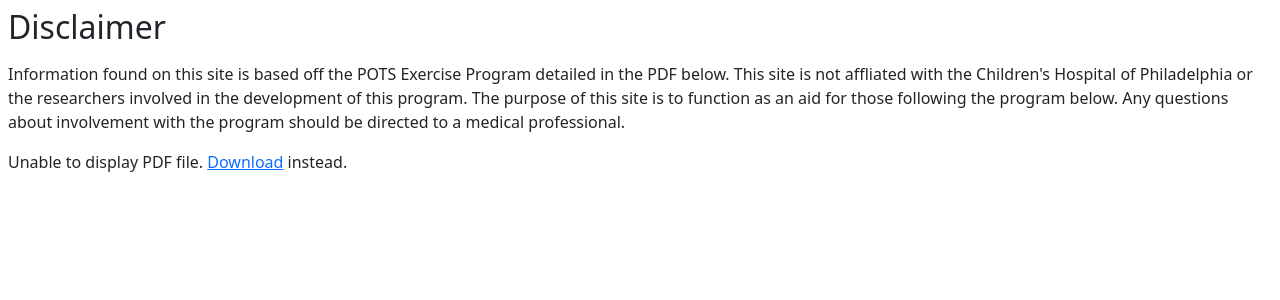
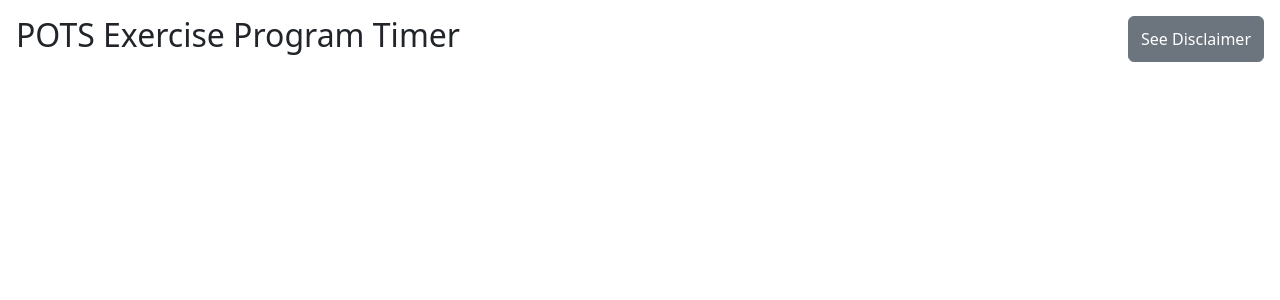
Before and after one commit to schepisii2/chop, a Vue app: page / in a window 1280 px wide. Shown: the top 300 px of the page. Built offline with nearby package versions, Linux system fonts and the light colour scheme.

Commit message:
Conditionally render disclaimer

```diff
--- a/src/components/disclaimer-information.vue
+++ b/src/components/disclaimer-information.vue
@@ -1,11 +1,13 @@
 <template>
-    <div class="m-2">
-    <h2>Disclaimer</h2>
-    <div class="my-3" data-test-id="disclaimer-message">
+  <div class="card" >
+    <div class="card-body">
+      <h5 class="card-title">Disclaimer</h5>
+      <p class="card-text" data-test-id="disclaimer-message">
         Information found on this site is based off the POTS Exercise Program detailed in the PDF below. This site is not affliated with the Children's Hospital of Philadelphia or the researchers involved in the development of this program. The purpose of this site is to function as an aid for those following the program below. Any questions about involvement with the program should be directed to a medical professional.
-    </div>
+      </p>
       <object data-test-id="chop-pdf" data="https://www.dysautonomiainternational.org/pdf/CHOP_Modified_Dallas_POTS_Exercise_Program.pdf" type="application/pdf" width="100%" height="500px">
         <p>Unable to display PDF file. <a href="https://www.dysautonomiainternational.org/pdf/CHOP_Modified_Dallas_POTS_Exercise_Program.pdf">Download</a> instead.</p>
       </object>
   </div>
+  </div>
 </template>
--- a/src/views/main-view.vue
+++ b/src/views/main-view.vue
@@ -1,7 +1,15 @@
 <script setup>
+import { ref } from 'vue';
 import DisclaimerInformation from '../components/disclaimer-information.vue';
+const showDisclaimer = ref(false);
 </script>
 
 <template>
-  <disclaimer-information data-test-id="disclaimer-information"/>
+  <disclaimer-information v-if="showDisclaimer" data-test-id="disclaimer-information"/>
+  <div v-else class="m-3">
+    <div class="d-flex justify-content-between">
+      <h2>POTS Exercise Program Timer</h2>
+      <button type="button" class="btn btn-secondary" data-test-id="disclaimer-button" @click="showDisclaimer=true">See Disclaimer</button>
+    </div>
+  </div>
 </template>
```
Also changed, not shown: 1 other file (tests, documents, lock files or other folders). Lines whose indentation alone changed are shown as unchanged.
